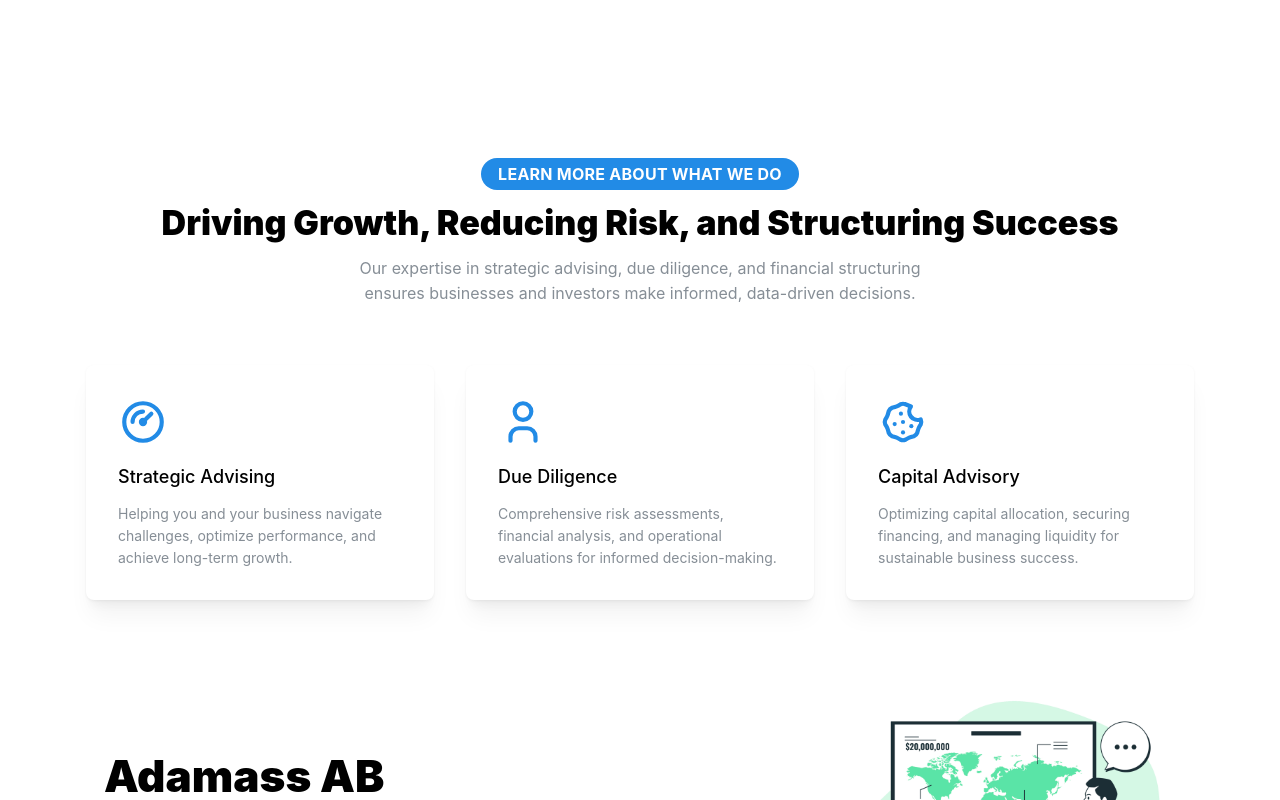
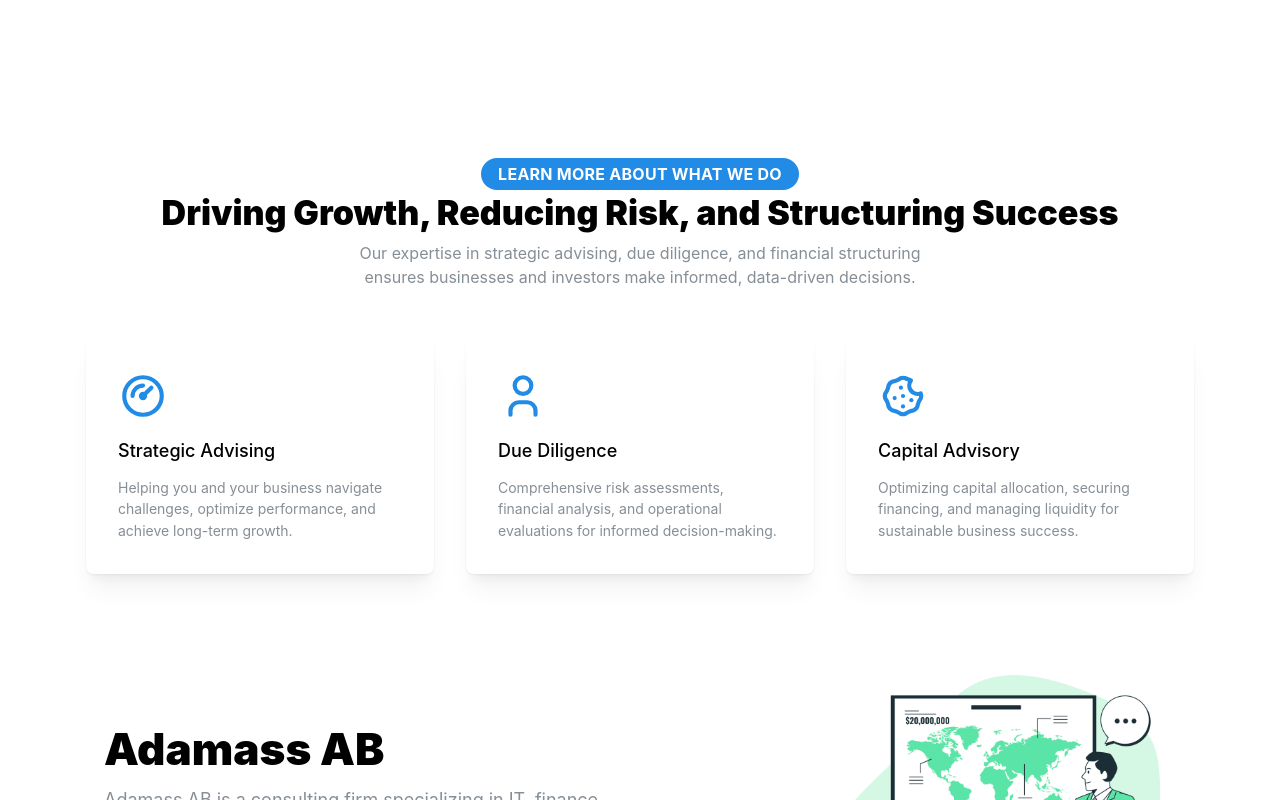
Before and after one commit to KotteJR/ADAMASSTESTFINAL, a Next.js app: page / in a window 1280 px wide. Shown: the part 674-1474 px from the top of the page. Built offline with nearby package versions, Linux system fonts and the light colour scheme.

Commit message:
Fixed spacing and alignment in FeaturesCards section

```diff
--- a/app/components/FeaturesCards.tsx
+++ b/app/components/FeaturesCards.tsx
@@ -56,19 +56,21 @@
         </Badge>
       </Group>
 
-      <Title order={2} className={classes.title} ta="center" mt="xs">
+      <Title order={2} className={classes.title} ta="center" mt="0">
         Driving Growth, Reducing Risk, and Structuring Success
       </Title>
+
 
       <Text c="dimmed" className={classes.description} ta="center" mt="xs">
         Our expertise in strategic advising, due diligence, and financial structuring ensures businesses and investors make informed, data-driven decisions.
       </Text>
 
-      <Group justify="center" mt={30}>
+      <Group justify="center" mt={20}>
         <SimpleGrid cols={{ base: 1, md: 3 }} spacing="xl" mt={30}>
           {features}
         </SimpleGrid>
       </Group>
+
     </Container>
   );
 }
--- a/app/styles/FeaturesCards.module.scss
+++ b/app/styles/FeaturesCards.module.scss
@@ -4,7 +4,7 @@
 $mantine-breakpoint-lg: 1200px;
 
 .featuresCards {
-  padding: 40px 7%; /* ✅ Ensures spacing is even */
+  padding: 30px 7%; /* ✅ Ensures spacing is even */
   text-align: center; /* ✅ Keeps text centered */
 
 }
@@ -44,10 +44,12 @@
 
 .description {
   max-width: 600px;
-  margin: 0 auto;
+  margin: 5px auto 10px !important; /* Reduce space above and below */
   text-align: center;
-  margin-bottom: 10px;
+  line-height: 1.5; /* Adjust readability */
 }
+
+
 
 @media (max-width: 768px) {
   .description {
```
